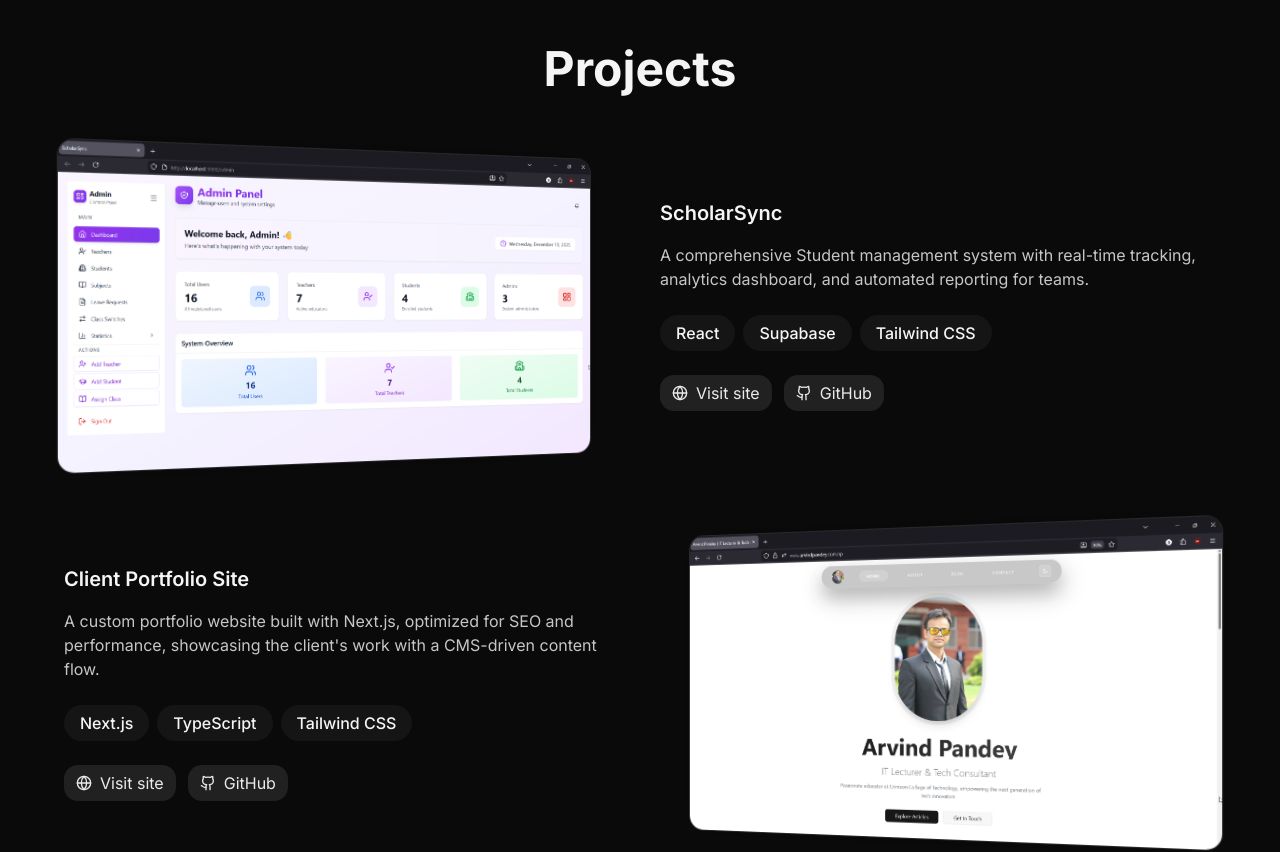
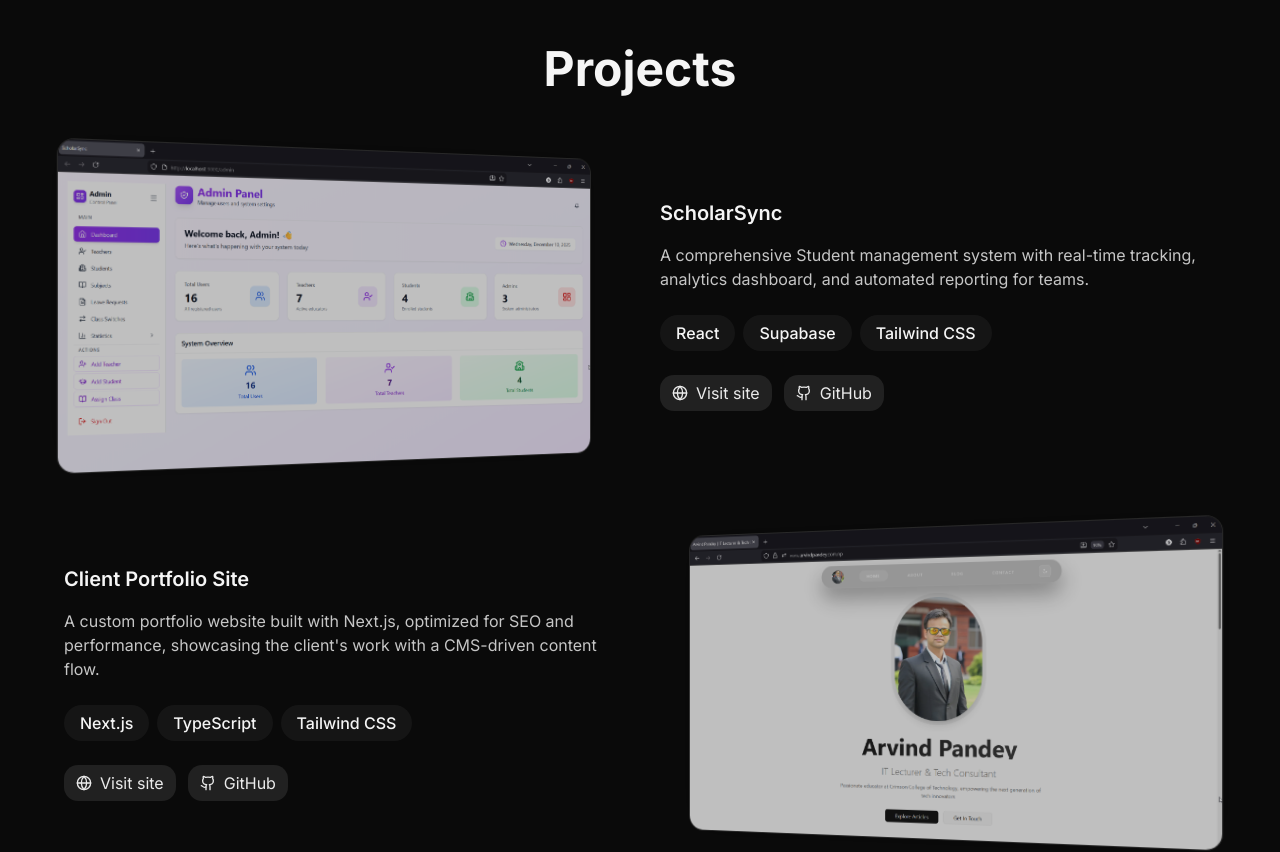
Before and after one commit to Beeplap/My-portfolio, a React (Vite) app: page / in a window 1280 px wide. Shown: the part 1340-2192 px from the top of the page. Built offline with nearby package versions, Linux system fonts and the light colour scheme; the HTML template or start-up script is replaced by a standard one.

Commit message:
chore: enhance image hover effects

```diff
--- a/src/components/Projects.tsx
+++ b/src/components/Projects.tsx
@@ -59,7 +59,7 @@ const Projects = () => {
                       <img
                         src={project.image}
                         alt={project.title}
-                        className="block w-full h-full object-cover"
+                        className="block w-full h-full object-cover brightness-75 transition-all duration-400 group-hover:brightness-100"
                       />
                       <div className="absolute inset-0 bg-gradient-to-t from-black/40 to-transparent opacity-0 group-hover:opacity-100 transition-opacity duration-400" />
                       <div className="absolute inset-0 flex items-center justify-center opacity-0 group-hover:opacity-100 transition-opacity duration-400">
```
